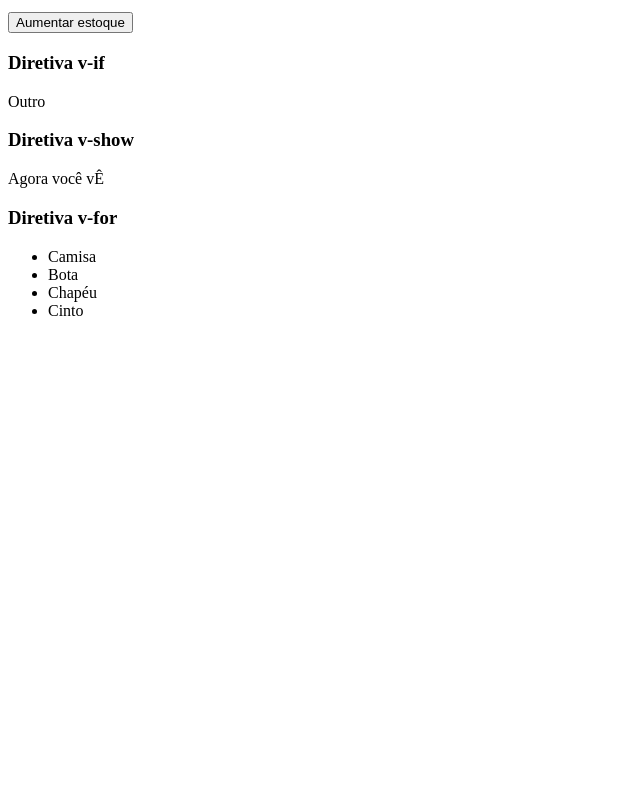
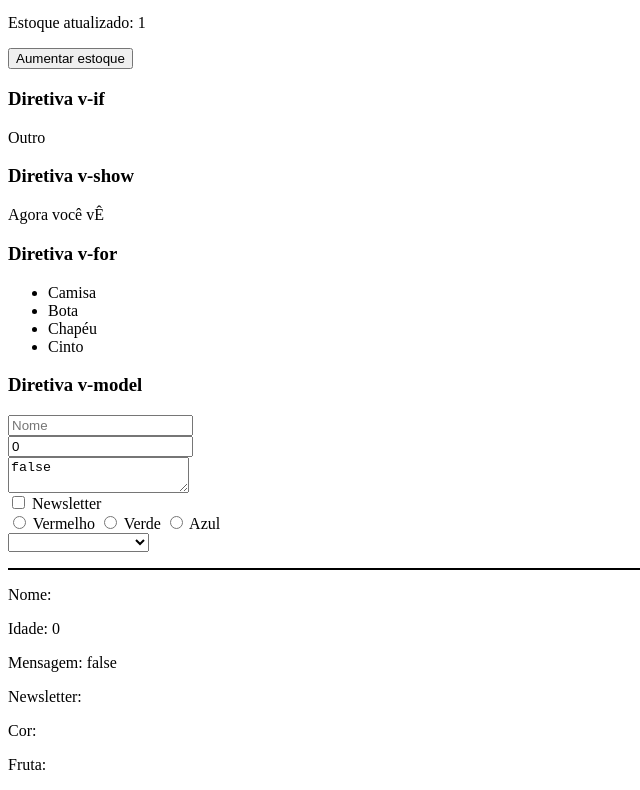
Before and after one commit to Brenno-Daniel/bootcamp-cataline, a Vue app in the folder vue-key-features/frontend/: page / in a window 1280 px wide. Shown: the part 522-1312 px from the top of the page, without its empty margins (0-640 px from the left). Before the commit the page ends 858 px from the top, so only its background shows below. Built offline with nearby package versions, Linux system fonts and the light colour scheme.

Commit message:
v-model directive

```diff
--- a/vue-key-features/frontend/src/App.vue
+++ b/vue-key-features/frontend/src/App.vue
@@ -75,11 +75,50 @@
             </ul>
         </div>
         <!-- v-for -->
+
+        <!-- v-model -->
+        <div>
+            <h3>Diretiva v-model</h3>
+            <form>
+                <!-- Modificador lazy: ao usar esse modificador o bind só ocorrerá ao sair do campo atual -->
+                <!-- Modificador trim: remove os espaçamentos no inicio e fim de uma string -->
+                <input type="text" placeholder="Nome" v-model.lazy.trim="name" />
+
+                <!-- Modificador number: altera o dado para tipo number -->
+                <input type="number" placeholder="Idade" v-model.number="age" />
+
+                <textarea rows="2" placeholder="Descrição" v-model="message"></textarea>
+
+                <input type="checkbox" v-model="newsletter" /> Newsletter <br />
+
+                <input type="radio" name="color" value="vermelho" v-model="color" />
+                Vermelho
+                <input type="radio" name="color" value="verde" v-model="color" />
+                Verde
+                <input type="radio" name="color" value="azul" v-model="color" />
+                Azul
+
+                <select v-model="fruit">
+                    <option disabled selected>Selecione uma fruta</option>
+                    <option value="uva">Uva</option>
+                    <option value="banana">Banana</option>
+                    <option value="morango">Morango</option>
+                </select>
+            </form>
+
+            <p>Nome: {{ name }}</p>
+            <p>Idade: {{ age }}</p>
+            <p>Mensagem: {{ message }}</p>
+            <p>Newsletter: {{ newsletter }}</p>
+            <p>Cor: {{ color }}</p>
+            <p>Fruta: {{ fruit }}</p>
+        </div>
+        <!-- v-model -->
     </div>
 </template>
 
 <script lang="ts">
-import { defineComponent } from 'vue'
+import { defineComponent } from 'vue';
 
 export default defineComponent({
     data() {
@@ -87,7 +126,7 @@
             product: {
                 name: 'Camisa',
                 url: 'http://loja.com/product/123456',
-        stock: false
+                stock: false,
             },
             company: 'Cataline',
             link: '<a href="https://cataline.io" target="_blank">Cataline</a>',
@@ -98,30 +137,35 @@
                 { id: 1, name: 'Camisa', stock: true },
                 { id: 2, name: 'Bota', stock: false },
                 { id: 3, name: 'Chapéu', stock: false },
-        { id: 4, name: 'Cinto', stock: true }
-      ]
-    }
+                { id: 4, name: 'Cinto', stock: true },
+            ],
+            name: '',
+            age: 0,
+            message: false,
+            color: '',
+            fruit: '',
+        };
     },
     computed: {
         productClass(): string {
-      return this.product.stock ? 'sucess' : 'danger'
-    }
+            return this.product.stock ? 'sucess' : 'danger';
+        },
     },
     methods: {
         something() {
-      console.log('Something is happen!!')
+            console.log('Something is happen!!');
         },
         pressedAnyKey() {
-      console.log('Pressed any key')
+            console.log('Pressed any key');
         },
         pressedEnterKey() {
-      console.log('Pressed Enter key')
+            console.log('Pressed Enter key');
         },
         pressedKKey() {
-      console.log('Pressed K Key')
-    }
-  }
-})
+            console.log('Pressed K Key');
+        },
+    },
+});
 </script>
 
 <style scoped>
@@ -134,4 +178,16 @@
     background-color: red;
     color: white;
 }
+
+input[type='email'],
+input[type='text'],
+select,
+textarea {
+    display: block;
+}
+
+form {
+    padding-bottom: 1rem;
+    border-bottom: 2px solid #000;
+}
 </style>
```
Lines whose indentation alone changed are shown as unchanged.
